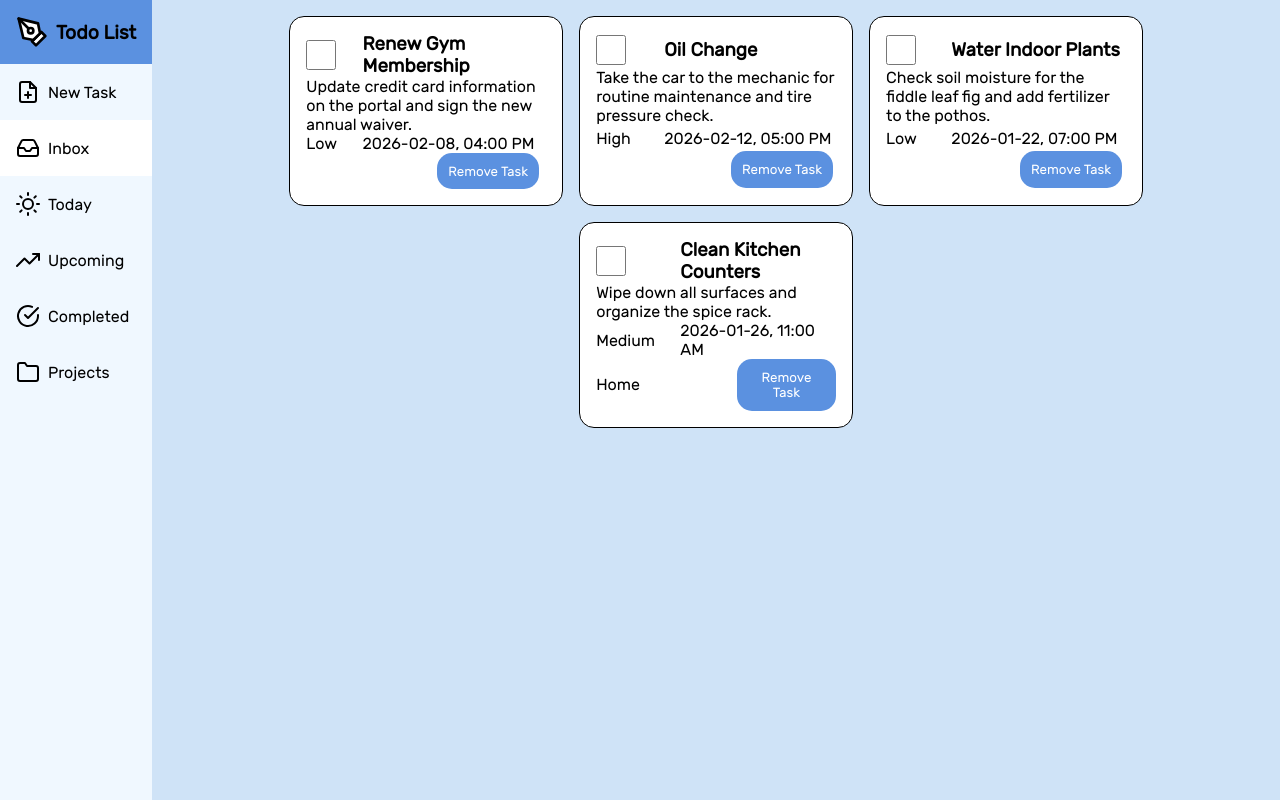
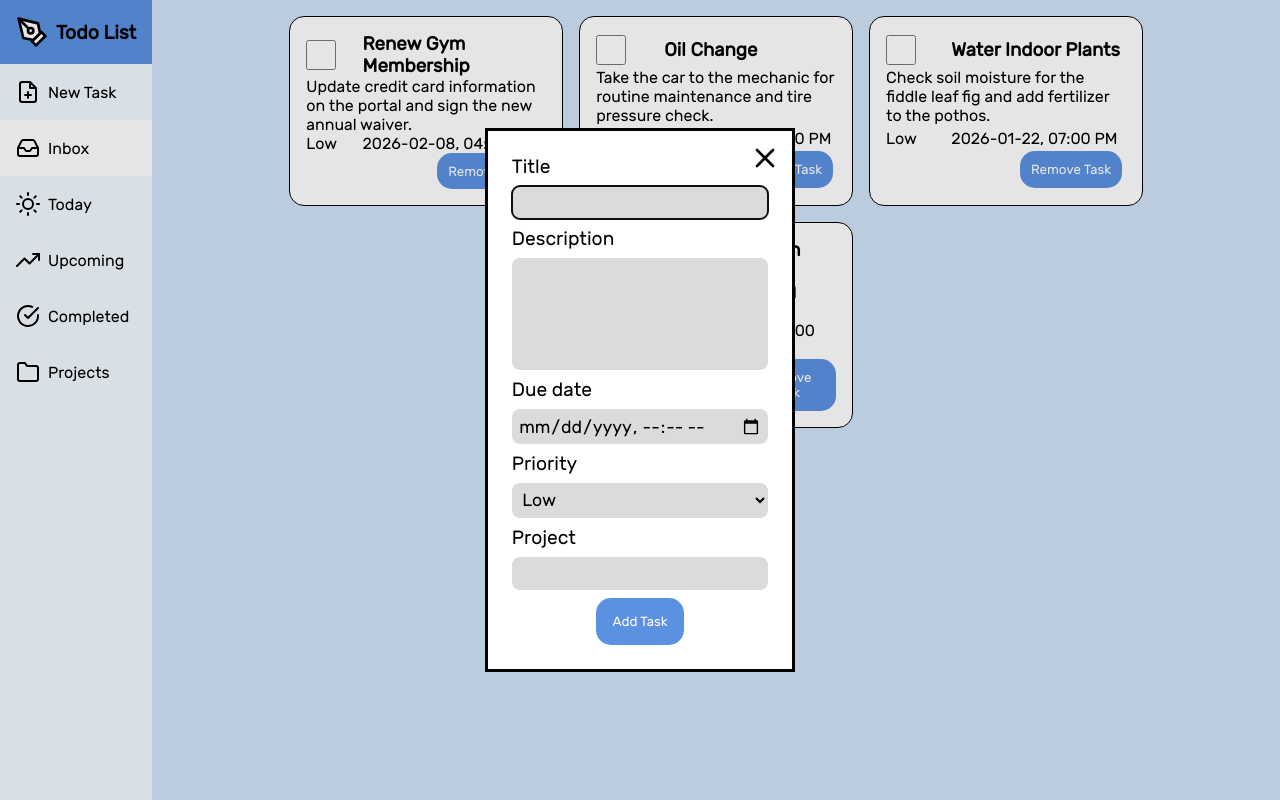
Before and after one commit to isi-code/odin-todo-list, a website built with webpack: page src/template.html in a window 1280 px wide. Both pictures are taken after a click on the item "New Task". Built offline with nearby package versions, Linux system fonts and the light colour scheme.

Commit message:
Add modal form styling

```diff
--- a/src/css/body.css
+++ b/src/css/body.css
@@ -63,3 +63,62 @@ main{
     background-color: var(--light-color);
     color: black;
 }
+
+dialog {
+    display: block;
+    margin: auto;
+    padding: calc(var(--default-padding) + 0.5rem);
+    position: relative;
+}
+
+dialog form {
+    display: flex;
+    justify-content: center;
+    flex-direction: column;
+    row-gap: var(--default-spacing);
+
+}
+
+dialog textarea{
+    height: 7rem;
+    resize: none;
+}
+
+dialog form, dialog label {
+    font-size: 1.2rem;
+}
+
+dialog input, dialog textarea, dialog select {
+    font-size: 1.1rem;
+    border-radius:0.5rem;
+    background-color: rgb(221, 218, 218);
+    padding: 0.4rem;
+    border: none;
+}
+
+dialog svg{
+    position: absolute;
+    top: 1px;
+    right: 1px;
+    margin: 10px;
+    width: 2rem;
+    height: auto;
+    cursor: pointer;
+}
+
+dialog button {
+    cursor: pointer;
+    padding: calc(var(--default-padding)/1.5);
+    background-color: var(--strong-color);
+    border: none;
+    border-radius: var(--borders);
+    color: white;
+    width: max-content;
+    padding: var(--default-padding);
+    margin: auto;
+}
+
+dialog button:hover {
+    background-color: var(--light-color);
+    color: black;
+}
--- a/src/index.js
+++ b/src/index.js
@@ -40,10 +40,12 @@ class TodoListApp {
 
     newTask(){
         const dialog = this.todoListRender.addTaskForm();
+        dialog.showModal();
         const form = dialog.querySelector("form");
         const xBtn = dialog.querySelector(".xBtn");
         form.addEventListener("submit", (e) => {
             e.preventDefault();
+
             const inputs = Array.from(form.elements).filter(elem => elem.name);
             const values = {};
 
--- a/src/todo-dom.js
+++ b/src/todo-dom.js
@@ -167,6 +167,7 @@ export class TodoListDomFactory {
     xBtn.classList = "xBtn";
     xBtn.setAttribute("data-feather", 'x');
     const form = document.createElement("form");
+    form.method = "dialog";
 
     for (const [key, { label, inputType }] of Object.entries(this.#task)) {
         //This method return label and input
```
